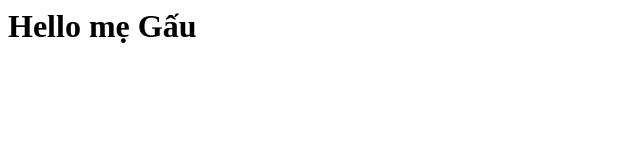
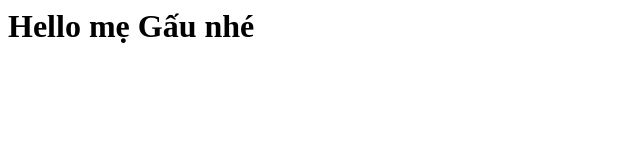
Before and after one commit to yuulingg/yuulingg.github.io, a plain HTML site: page fashion/index.html in a window 1280 px wide. Shown: the whole page, without its empty margins (0-640 px from the left). Drawn offline with Linux system fonts and the light colour scheme.

Commit message:
update index.html
update name

```diff
--- a/fashion/index.html
+++ b/fashion/index.html
@@ -1 +1 @@
-<h1> Hello mẹ Gấu</h1>
+<h1> Hello mẹ Gấu nhé</h1>
```
